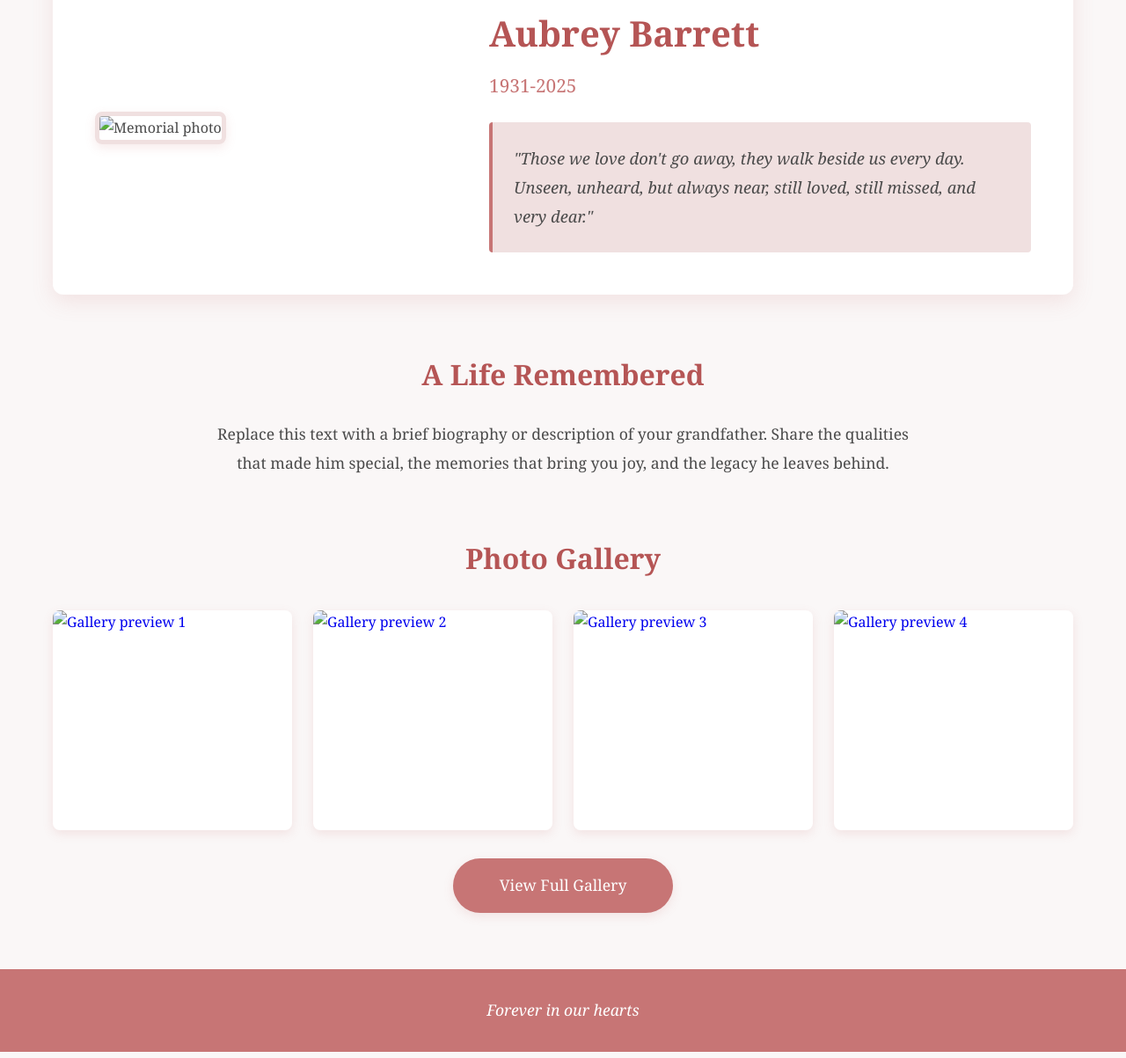
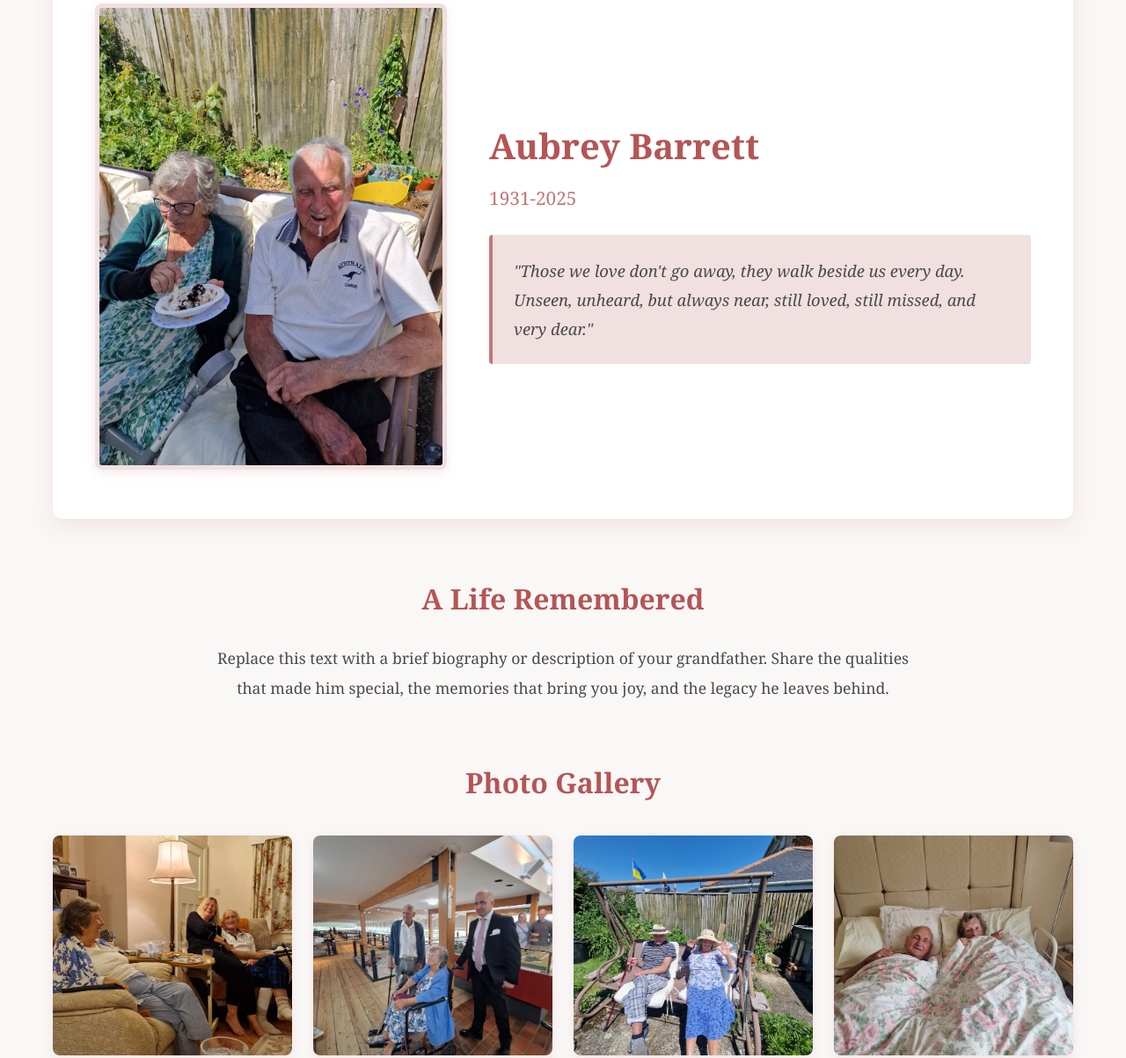
Before and after one commit to OllyIT/AubreyBarrettSite, a plain HTML site: page index.html in a window 1280 px wide. Shown: the part 257-1460 px from the top of the page at 88% size. Drawn offline with Linux system fonts and the light colour scheme.

Commit message:
Adding pictures

```diff
--- a/index.html
+++ b/index.html
@@ -18,7 +18,7 @@
         <section class="hero">
             <div class="hero-content">
                 <div class="photo-frame">
-                    <img src="your-photo-here.jpg" alt="Memorial photo" class="main-photo">
+                    <img src="pictures/1.jpeg" alt="Memorial photo" class="main-photo">
                 </div>
                 <div class="hero-text">
                     <h2>Aubrey Barrett</h2>
@@ -45,22 +45,22 @@
             <div class="gallery-grid">
                 <a href="template.html" class="gallery-link">
                     <div class="gallery-item">
-                        <img src="gallery-1.jpg" alt="Gallery preview 1">
+                        <img src="pictures/2.jpeg" alt="Gallery preview 1">
                     </div>
                 </a>
                 <a href="template.html" class="gallery-link">
                     <div class="gallery-item">
-                        <img src="gallery-2.jpg" alt="Gallery preview 2">
+                        <img src="pictures/3.jpeg" alt="Gallery preview 2">
                     </div>
                 </a>
                 <a href="template.html" class="gallery-link">
                     <div class="gallery-item">
-                        <img src="gallery-3.jpg" alt="Gallery preview 3">
+                        <img src="pictures/4.jpeg" alt="Gallery preview 3">
                     </div>
                 </a>
                 <a href="template.html" class="gallery-link">
                     <div class="gallery-item">
-                        <img src="gallery-4.jpg" alt="Gallery preview 4">
+                        <img src="pictures/5.jpeg" alt="Gallery preview 4">
                     </div>
                 </a>
             </div>
```
Also changed, not shown: pictures/1.jpeg (added), pictures/2.jpeg (added), pictures/3.jpeg (added), pictures/4.jpeg (added), pictures/5.jpeg (added), pictures/6.jpeg (added), pictures/7.jpeg (added).
